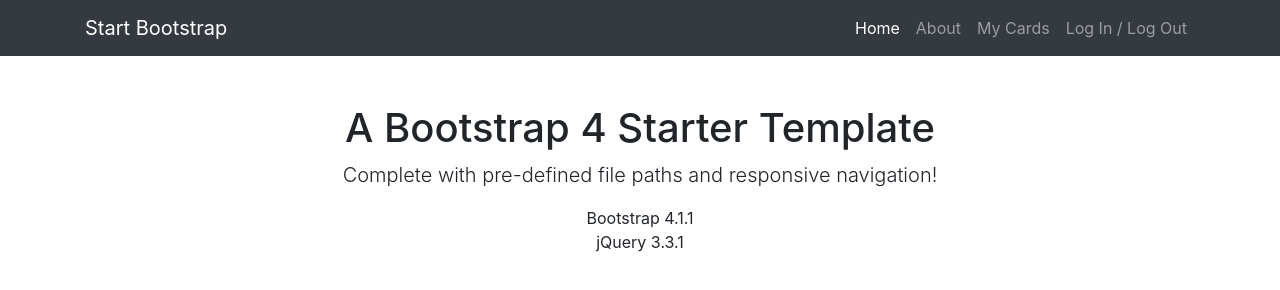
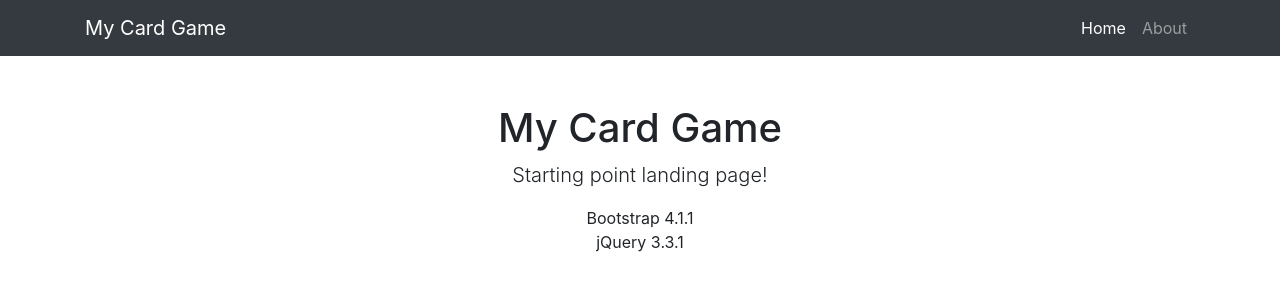
Before and after one commit to williamcameron/my-card-game, a website: page index.html in a window 1280 px wide. Drawn offline with Linux system fonts and the light colour scheme.

Commit message:
text changes to template landing page

```diff
--- a/index.html
+++ b/index.html
@@ -33,7 +33,7 @@
     <!-- Navigation -->
     <nav class="navbar navbar-expand-lg navbar-dark bg-dark fixed-top">
       <div class="container">
-        <a class="navbar-brand" href="#">Start Bootstrap</a>
+        <a class="navbar-brand" href="#">My Card Game</a>
         <button class="navbar-toggler" type="button" data-toggle="collapse" data-target="#navbarResponsive" aria-controls="navbarResponsive" aria-expanded="false" aria-label="Toggle navigation">
           <span class="navbar-toggler-icon"></span>
         </button>
@@ -47,12 +47,6 @@
             <li class="nav-item">
               <a class="nav-link" href="#">About</a>
             </li>
-            <li class="nav-item">
-              <a class="nav-link" href="#">My Cards</a>
-            </li>
-            <li class="nav-item">
-              <a class="nav-link" href="#">Log In / Log Out</a>
-            </li>
           </ul>
         </div>
       </div>
@@ -62,8 +56,8 @@
     <div class="container">
       <div class="row">
         <div class="col-lg-12 text-center">
-          <h1 class="mt-5">A Bootstrap 4 Starter Template</h1>
-          <p class="lead">Complete with pre-defined file paths and responsive navigation!</p>
+          <h1 class="mt-5">My Card Game</h1>
+          <p class="lead">Starting point landing page!</p>
           <ul class="list-unstyled">
             <li>Bootstrap 4.1.1</li>
             <li>jQuery 3.3.1</li>
```
